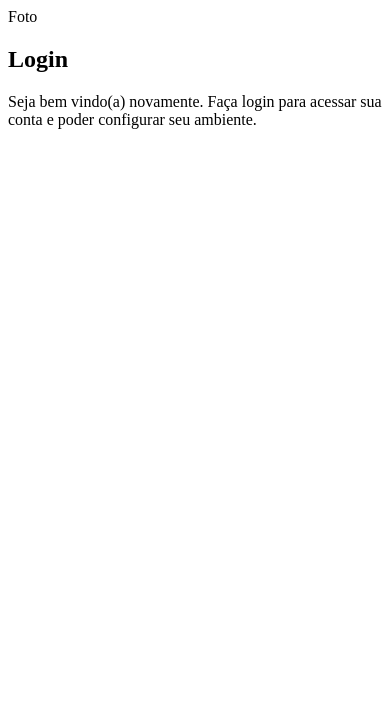
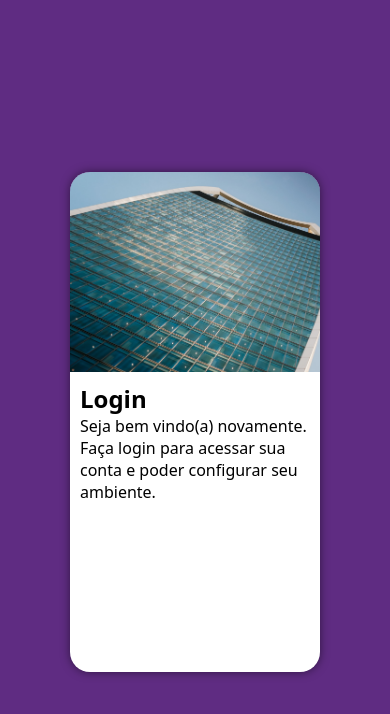
Before and after one commit to filiperamgund/projeto-login, a plain HTML site: page index.html in a window 390 px wide. Drawn offline with Linux system fonts and the light colour scheme.

Commit message:
css mobile first criado

```diff
--- a/estilos/style.css
+++ b/estilos/style.css
@@ -7,3 +7,49 @@ Verde: #49a09d
 Lilás: #5f2c82
 
 */
+
+
+* {
+    font-family: system-ui, -apple-system, BlinkMacSystemFont, 'Segoe UI', Roboto, Oxygen, Ubuntu, Cantarell, 'Open Sans', 'Helvetica Neue', sans-serif;
+    padding: 0px;
+    margin: 0px;
+    box-sizing: border-box;
+}
+
+body, html {
+    background-color:#5f2c82;
+    height: 100vh;
+    width: 100vw;
+}
+
+main {
+    height: 100vh;
+    width: 100vw;
+}
+
+section#login {
+    background-color: white;
+    width: 250px;
+    height: 500px;
+    border-radius: 20px;
+    position: absolute;
+    top: 50%;
+    left: 50%;
+    transform: translate(-50%, -50%);
+    overflow: hidden;
+    box-shadow: 0px 0px 10px rgba(0, 0, 0, 0.501);
+}
+
+section > div#imagem {
+    background-color: #5f2c82;
+    background-image: url('../imagens/metal.jpg');
+    height: 200px;
+    background-size: cover;
+    background-repeat: no-repeat;
+    display: block;
+}
+
+section#login > div#formulario {
+    display: block;
+    padding: 10px;
+}
--- a/index.html
+++ b/index.html
@@ -11,7 +11,7 @@
     <main>
         <section id="login">
             <div id="imagem">
-                Foto
+                <!--imagem da CSS-->
             </div>
             <div id="formulario">
                 <h1>Login</h1>
```
